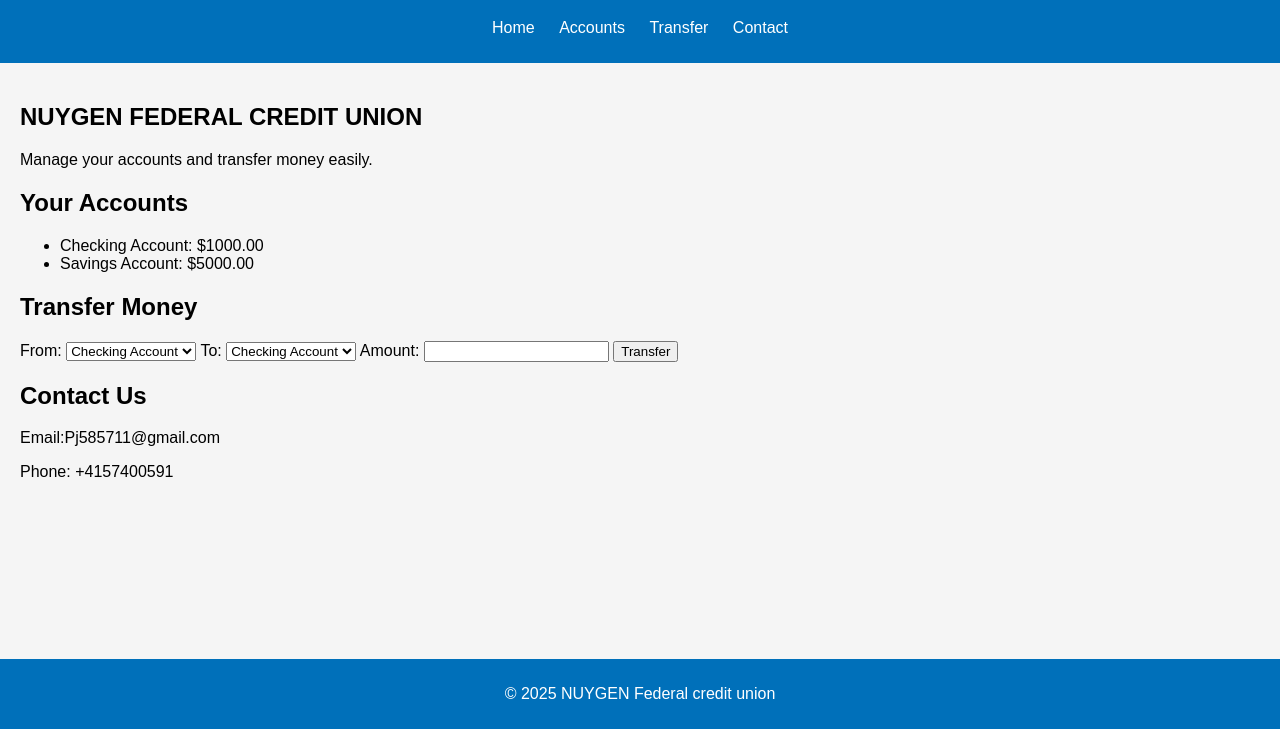
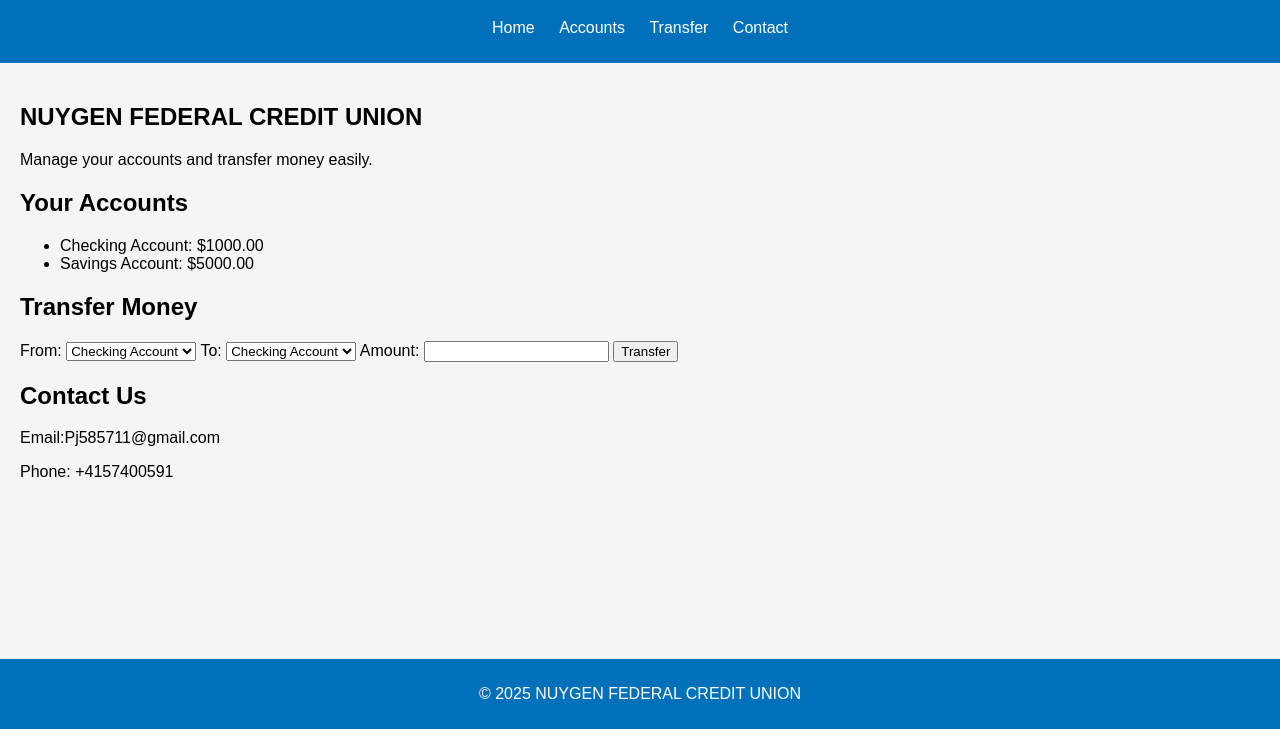
Before and after one commit to CoreysII/banking-website, a plain HTML site: page Index.html in a window 1280 px wide. Shown: the part 71-800 px from the top of the page. Drawn offline with Linux system fonts and the light colour scheme.

Commit message:
Update Index.html

```diff
--- a/Index.html
+++ b/Index.html
@@ -48,7 +48,7 @@
         </section>
     </main>
     <footer>
-        <p>&copy; 2025 NUYGEN Federal credit union</p>
+        <p>&copy; 2025 NUYGEN FEDERAL CREDIT UNION</p>
     </footer>
     <script src="js/main.js"></script>
 </body>
```
